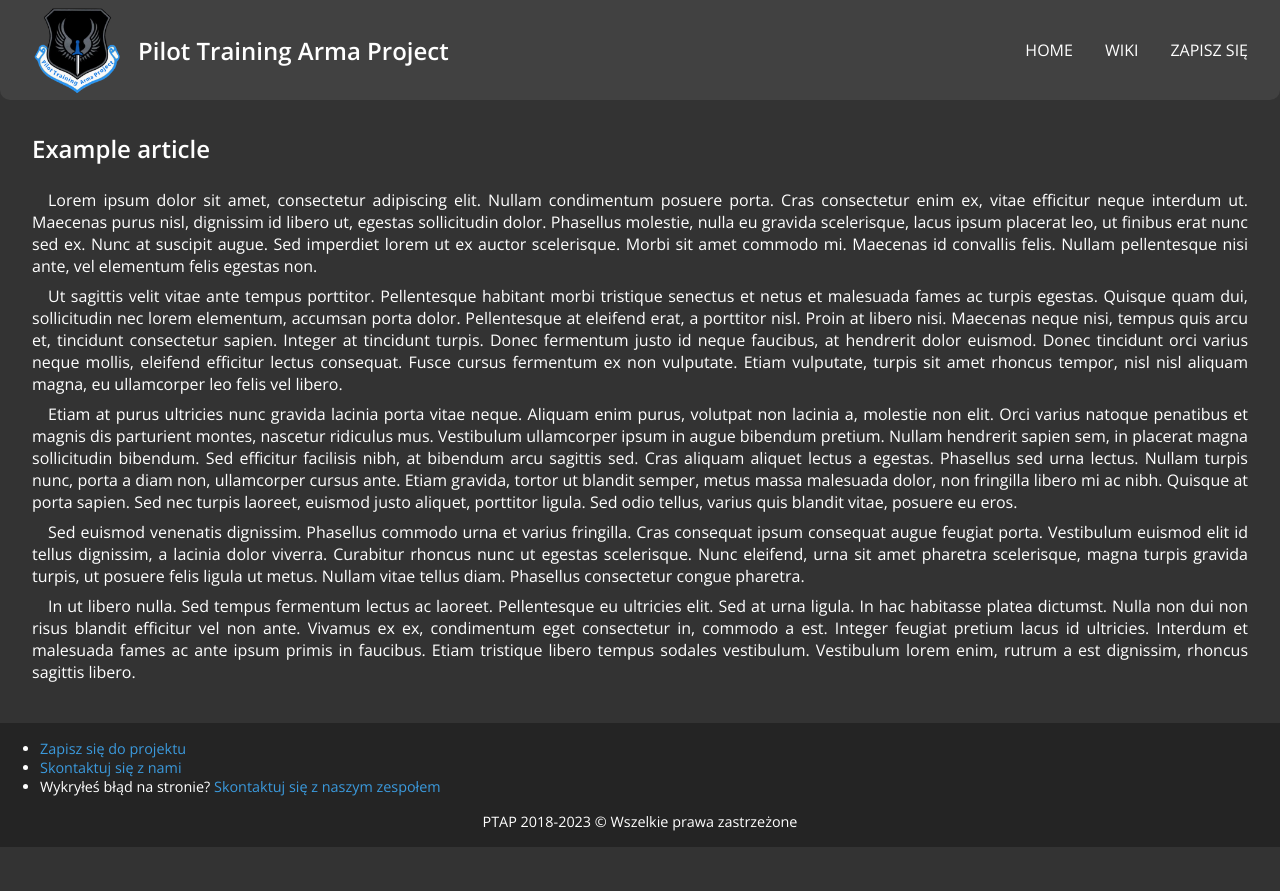
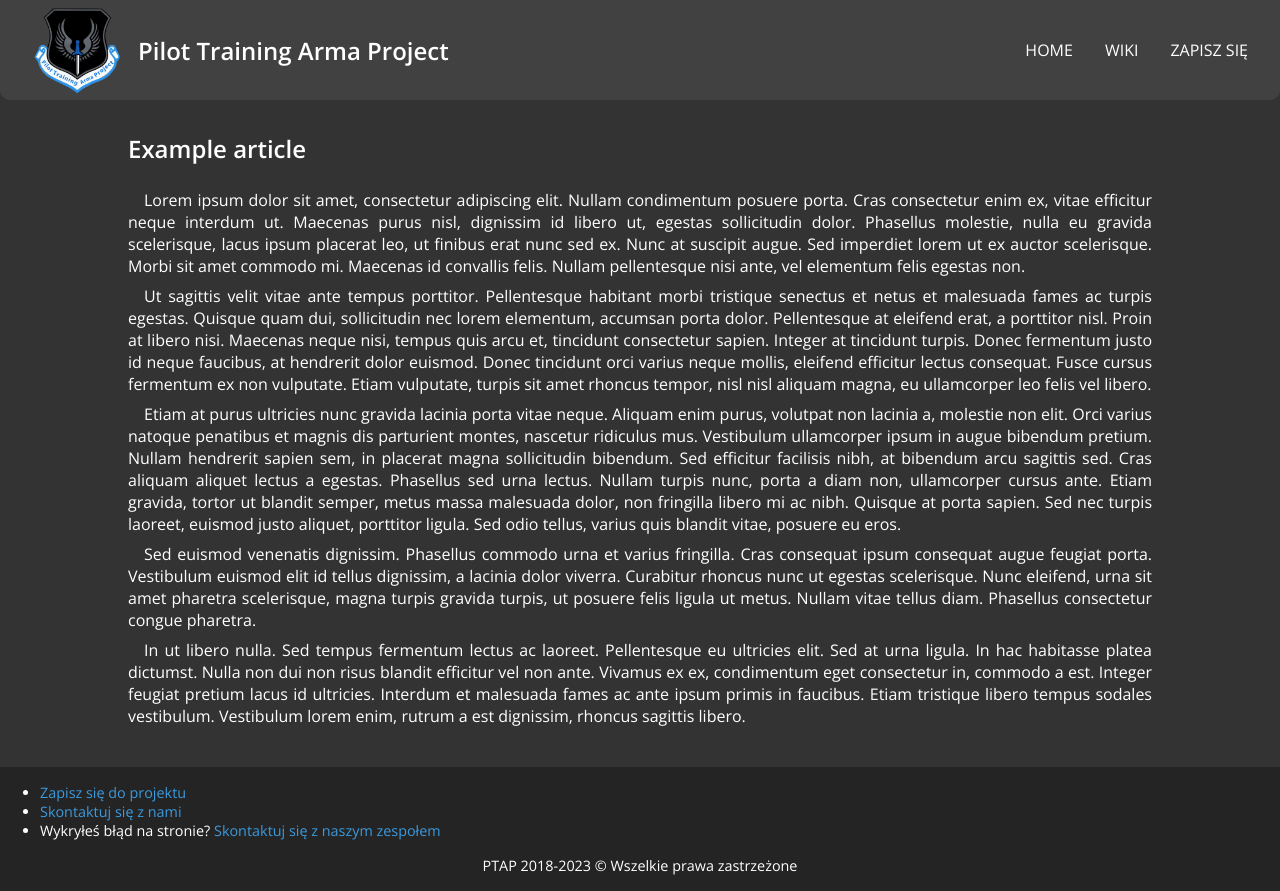
Before and after one commit to Pawel2923/PTAP, a React (Create React App) app: page /wiki in a window 1280 px wide. Before the commit the page ends 847 px from the top, so only its background shows below. Built offline with nearby package versions, Linux system fonts and the light colour scheme.

Commit message:
Add padding to desktop version

```diff
--- a/src/components/Wiki/Article.module.css
+++ b/src/components/Wiki/Article.module.css
@@ -37,6 +37,10 @@
 }
 
 @media screen and (min-width: 30em) {
+  .section {
+    padding: 2rem 8rem;
+  }
+
   .section img {
     max-width: 80%;
   }
```
